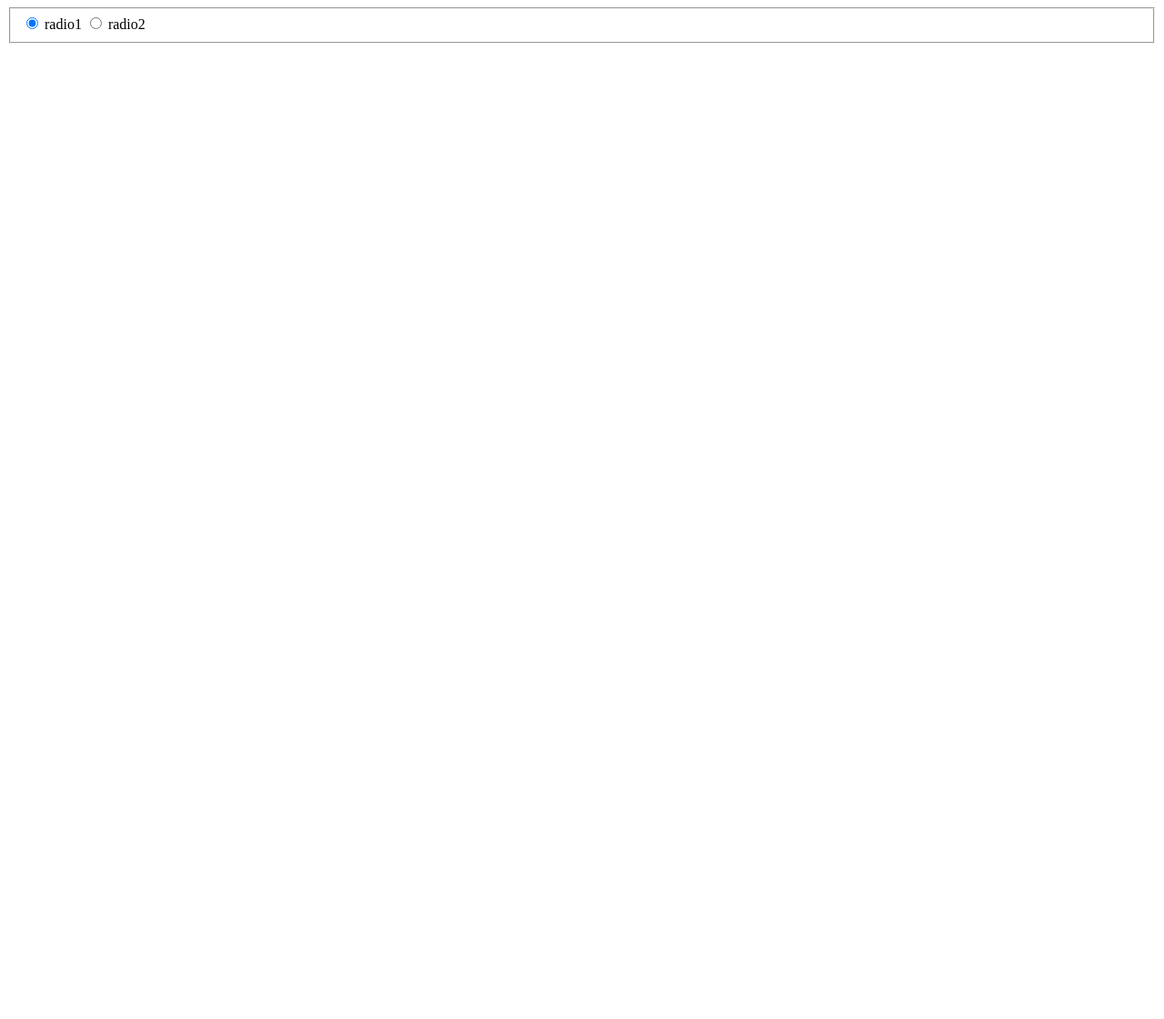
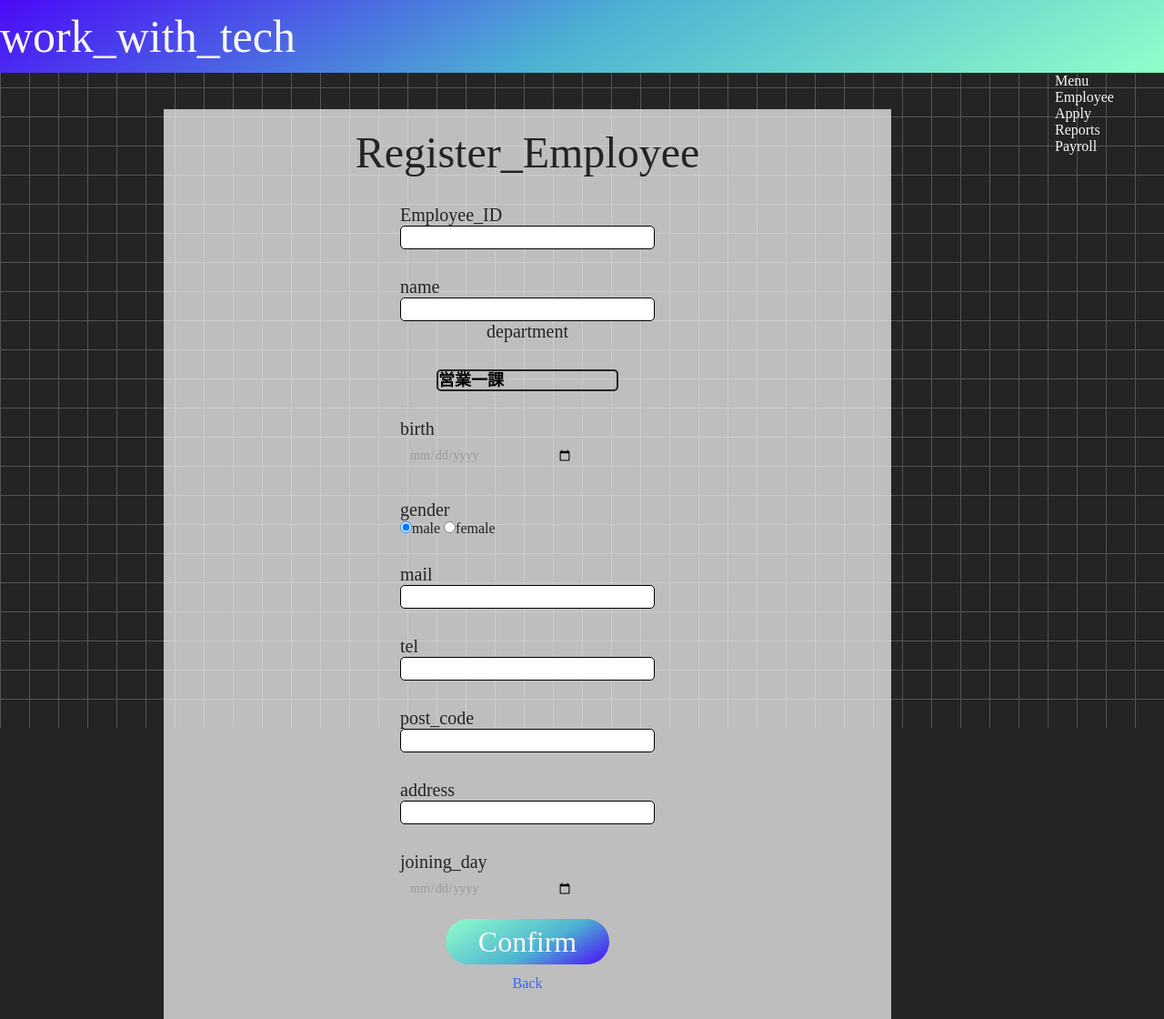
Before and after one commit to koha0516/work_with_tech, a Flask app: page /admin/register_employee_form in a window 1280 px wide. Shown: the whole page at 91% size. Before the commit the page ends 48 px from the top, so only its background shows below. Run offline with Flask 3, Linux system fonts and the light colour scheme.

Commit message:
[add]従業員登録ページの追加

```diff
--- a/db/ddl.sql
+++ b/db/ddl.sql
@@ -7,8 +7,8 @@ CREATE TABLE departments
 CREATE TABLE employees
 (
     employee_id     int not null,
+    name            varchar(64) not null,
     department_id   int not null,
-    name            varchar(64) not null,
     birth           varchar(32) not null,
     gender          varchar(64) not null,
     mail            varchar(64) not null,
--- a/db/user_dao.py
+++ b/db/user_dao.py
@@ -2,7 +2,7 @@ import get_connection as gc
 
 
 def register_employee(employee):
-    sql = f"""INSERT INTO employees (employee_id, department_id, name, birth, gender, mail, tel, post_code, address, salt, password, join_at, create_at)
+    sql = f"""INSERT INTO employees (employee_id, name, department_id, birth, gender, mail, tel, post_code, address, salt, password, join_at, create_at)
                VALUES (%s, %s, %s, %s, %s, %s, %s, %s, %s, %s, %s, %s, CURRENT_TIMESTAMP(0))"""
     try:
         connection = gc.get_connection()
--- /dev/null
+++ b/static/css/register_employee.css
@@ -0,0 +1,144 @@
+.contents {
+  display: grid;
+  grid-template-columns: auto 120px;
+}
+
+ul {
+  padding-left:0;
+}
+
+li {
+  list-style: none;
+}
+
+form {
+  margin: 40px auto auto;
+  position: relative;
+  text-align: center;
+
+  width: 800px;
+  height: 1000px;
+
+  background-color: rgba(255, 255, 255, 0.7);
+  color: #232423;
+}
+
+#form-title{
+  padding-top: 20px;
+  font-family: 'Hyperspace Race Capsule';
+  font-size: 48px;
+}
+
+select {
+  width: 200px;
+  margin: 30px auto auto;
+  text-align: left;
+  border: #232423 2px solid;
+  border-radius:5px;
+  font-size: 18px;
+  font-family: 'Zen Maru Gothic';
+  font-weight: bolder;
+}
+select:focus {
+  outline: none;
+  border: 2px solid #4BE6C1;
+}
+
+.input_box {
+  width: 280px;
+  margin: 30px auto auto;
+  text-align: left;
+}
+
+.input_label {
+  font-size: 20px;
+}
+
+input[type=text] {
+  width: 280px;
+  height: 26px;
+  border: 1px solid;
+  border-radius:5px;
+  font-size: 18px;
+  background-color: #FFFFFF;
+  caret-color: #ff0000;
+}
+
+input[type=text]:focus {
+  outline: none;
+  border: 2px solid #4BE6C1;
+}
+
+#submit_button {
+  position: absolute;
+  bottom: 60px;
+  left: 50%;
+  transform: translateX(-50%);
+
+  width: 180px;
+  height: 50px;
+  border-radius: 25px;
+
+  font-size: 32px;
+  color: #F7F7F7;
+  background-image: linear-gradient(150deg, rgba(145, 255, 201, 1), rgba(77, 179, 210, 1) 58%, rgba(74, 10, 249, 1));
+  transition: all .2s;
+}
+
+#submit_button:hover {
+  bottom: 63px;
+  box-shadow: 0 2px 3px rgba(11, 99, 87, 0.85);
+}
+
+.small_rink{
+  position: absolute;
+  bottom: 30px;
+  left: 50%;
+  transform: translateX(-50%);
+
+  font-size: 16px;
+  color: #3766FF;
+}
+
+/*****カレンダーUI******/
+label {
+  position: relative;
+  display: inline-block;
+  width: 200px;
+  height: 36px;
+  border: 2px solid #ccc;
+  border-radius: 15px;
+}
+
+input[type="date"] {
+  position: relative;
+  padding: 0 10px;
+  width: 200px;
+  height: 36px;
+  border: 0;
+  background: transparent;
+  box-sizing: border-box;
+  font-size: 14px;
+  color: #999;
+}
+
+label::before {
+  position: absolute;
+  content: "";
+  top: 0;
+  right: -43px;
+  width: 36px;
+  height: 36px;
+  background-color: #06c;
+  background-image: url("../images/icon01.png");
+  background-repeat: no-repeat;
+  background-position: center;
+  border-radius: 10px;
+}
+
+input[type="date"]::-webkit-inner-spin-button{
+  -webkit-appearance: none;
+}
+input[type="date"]::-webkit-clear-button{
+  -webkit-appearance: none;
+}
--- a/templates/admin/register-employee.html
+++ b/templates/admin/register-employee.html
@@ -1,24 +1,84 @@
 <!DOCTYPE html>
-<html lang="en">
+<html lang="ja">
+
 <head>
   <meta charset="UTF-8">
   <title>Title</title>
+  <link rel="stylesheet" href="css/normalize.css">
+  <link rel="stylesheet" href="css/admin_style.css">
+  <link rel="stylesheet" href="css/register_employee.css">
 </head>
+
 <body>
-
-{#性別用ラジオボタン#}
-<fieldset class="radio-002">
-    <label>
-        <input type="radio" name="radio-002" checked/>
-        radio1
-    </label>
-    <label>
-        <input type="radio" name="radio-002"/>
-        radio2
-    </label>
-
-</fieldset>
+<header>
+  <h1 id="header_title">work_with_tech</h1>
+</header>
+<div class="contents">
+  <div class="main_contents">
+    <form action="#" method="get">
+      <h2 id="form-title">Register_Employee</h2>
+      <div class="input_box">
+        <span class="input_label">Employee_ID</span><br>
+        <input type="text" name="employee_id"><br>
+      </div>
+      <div class="input_box">
+        <span class="input_label">name</span><br>
+        <input type="text" name="name"><br>
+      </div>
+      <div class="select_box">
+        <span class="input_label">department</span><br>
+        <select name="department">
+          <option value="101">営業一課</option>
+          <option value="201">マーケティング部</option>
+          <option value="111">品質管理課</option>
+        </select>
+      </div>
+      <div class="input_box">
+        <span class="input_label">birth</span><br>
+        <lavel><input type="date" name="birth"></lavel><br>
+      </div>
+      <div class="input_box">
+        <span class="input_label">gender</span><br>
+        <input type="radio" name="gender" value="male" checked>male
+        <input type="radio" name="gender" value="female">female
+      </div>
+      <div class="input_box">
+        <span class="input_label">mail</span><br>
+        <input type="text" name="mail"><br>
+      </div>
+      <div class="input_box">
+        <span class="input_label">tel</span><br>
+        <input type="text" name="tel"><br>
+      </div>
+      <div class="input_box">
+        <span class="input_label">post_code</span><br>
+        <input type="text" name="post_code"><br>
+      </div>
+      <div class="input_box">
+        <span class="input_label">address</span><br>
+        <input type="text" name="address"><br>
+      </div>
+      <div class="input_box">
+        <span class="input_label">joining_day</span><br>
+        <lavel><input type="date" name="join_at"></lavel><br>
+      </div>
 
 
+      <button id="submit_button" type="submit">Confirm</button>
+      <a href="#" class="small_rink">Back</a>
+    </form>
+  </div>
+  <aside>
+    <ul>
+      <li class="nav_list"><a>Menu</a></li>
+      <li class="nav_list"><a>Employee</a></li>
+      <li class="nav_list"><a>Apply</a></li>
+      <li class="nav_list"><a>Reports</a></li>
+      <li class="nav_list"><a>Payroll</a></li>
+    </ul>
+  </aside>
+</div>
+
+<script src="./js/checkbox.js"></script>
 </body>
 </html>
```
